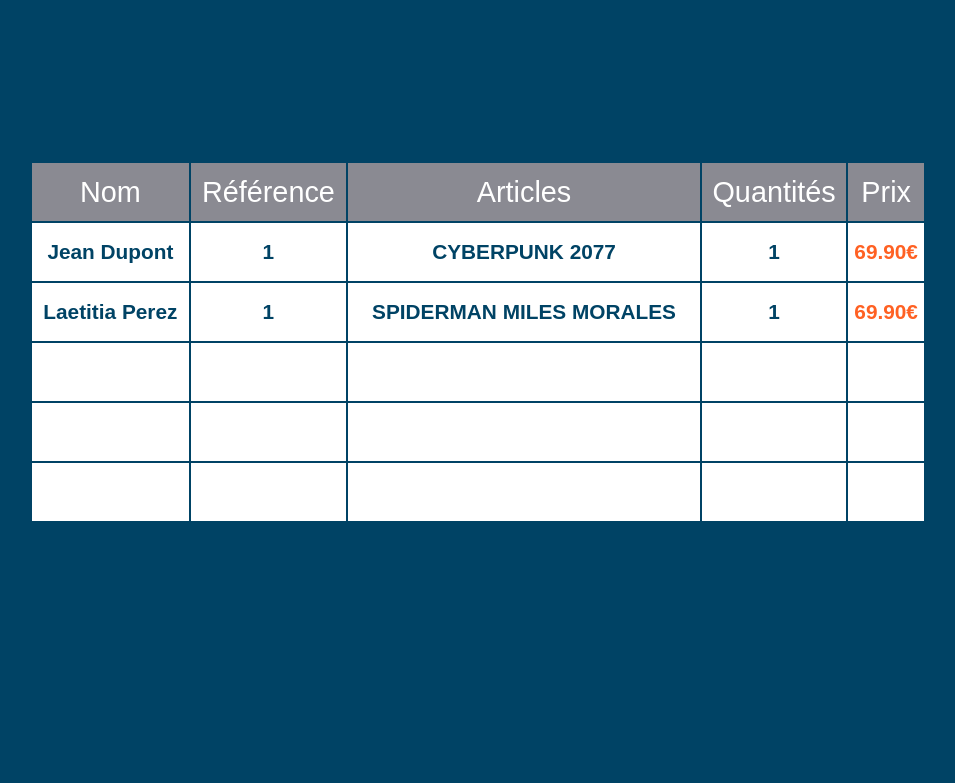
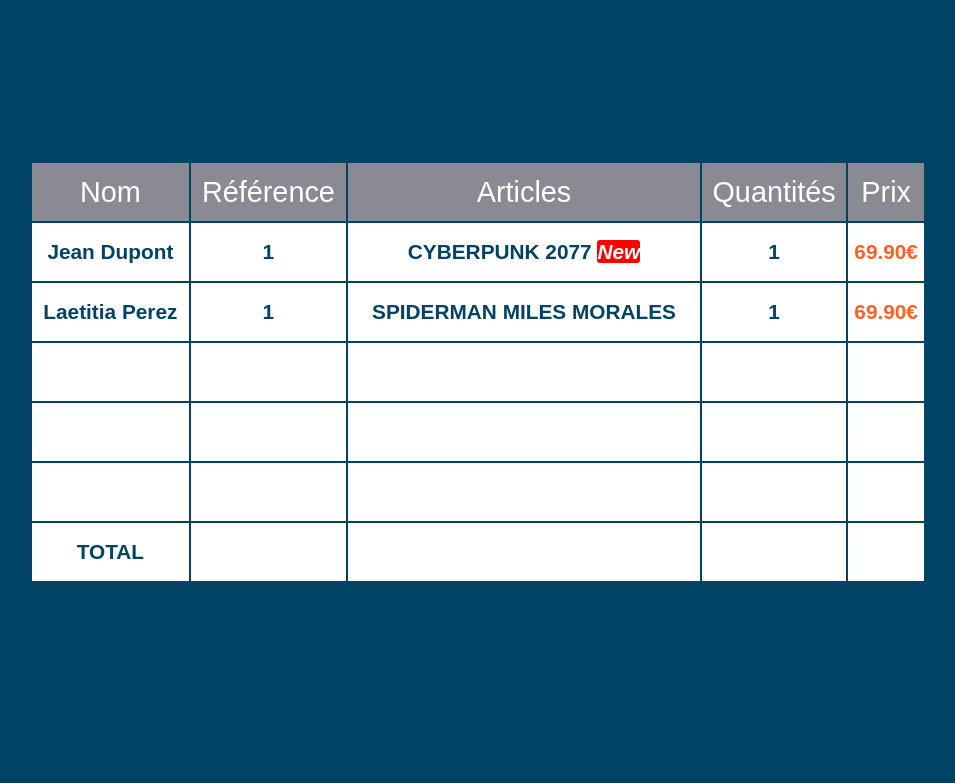
Before and after one commit to vidalmat/TP_E_COMMERCE, a PHP site: page /index.php?page=panier in a window 1280 px wide. Shown: the part 413-1196 px from the top of the page, without its empty margins (170-1125 px from the left). Before the commit the page ends 934 px from the top, so only its background shows below. Run offline with PHP 8.4, Linux system fonts and the light colour scheme.

Commit message:
Add files via upload

```diff
--- a/panier.php
+++ b/panier.php
@@ -3,35 +3,7 @@
 
 require_once "articles.php";
 
-// session_start();
-// /* Initialisation du panier */
-// $_SESSION['panier'] = array();
-// /* Subdivision du panier */
-// $_SESSION['panier']['id_article'] = array();
-// $_SESSION['panier']['qte'] = array();
-// $_SESSION['panier']['prix'] = array();
 
-
-// $select = array();
-// $select['id'] = "cyberpunk";
-// $select['qte'] = 10;
-// $select['prix'] = 69.90;
-
-// $select = array();
-// $select['id'] = "spiderman";
-// $select['qte'] = 10;
-// $select['prix'] = 69.90;
-
-// function creationPanier(){
-//     if (!isset($_SESSION['panier'])){
-//        $_SESSION['panier']=array();
-//        $_SESSION['panier']['id'] = array();
-//        $_SESSION['panier']['qte'] = array();
-//        $_SESSION['panier']['prix'] = array();
-//        $_SESSION['panier']['verrou'] = false;
-//     }
-//     return true;
-//  }
 
 $array1 = [
     "id" => "cyberpunk",
@@ -65,7 +37,7 @@ var_dump($_SESSION);
   <tr>
     <th>Jean Dupont</th>
     <th>1</th>
-    <th>CYBERPUNK 2077</th>
+    <th>CYBERPUNK 2077 <em>New</em></th>
     <th>1</th>
     <th class="prix">69.90€</th>
   </tr>
@@ -97,4 +69,11 @@ var_dump($_SESSION);
       <th></th>
       <th class="prix"></th>
   </tr>
+  <tr>
+      <th scope="3" class="total" >TOTAL</th>
+      <th></th>
+      <th></th>
+      <th></th>
+      <th class="prix"></th>
+  </tr>
 </table>
--- a/style.css
+++ b/style.css
@@ -305,6 +305,12 @@ th{
     color: #ff6123;
 }
 
+em{
+    background: red;
+    color: white;
+    border-radius: 3px;
+}
+
 
 
 
```
Also changed, not shown: ajoutPanier.php (added, +39 -0 lines), fonctionPanier.php (added, +32 -0 lines).
